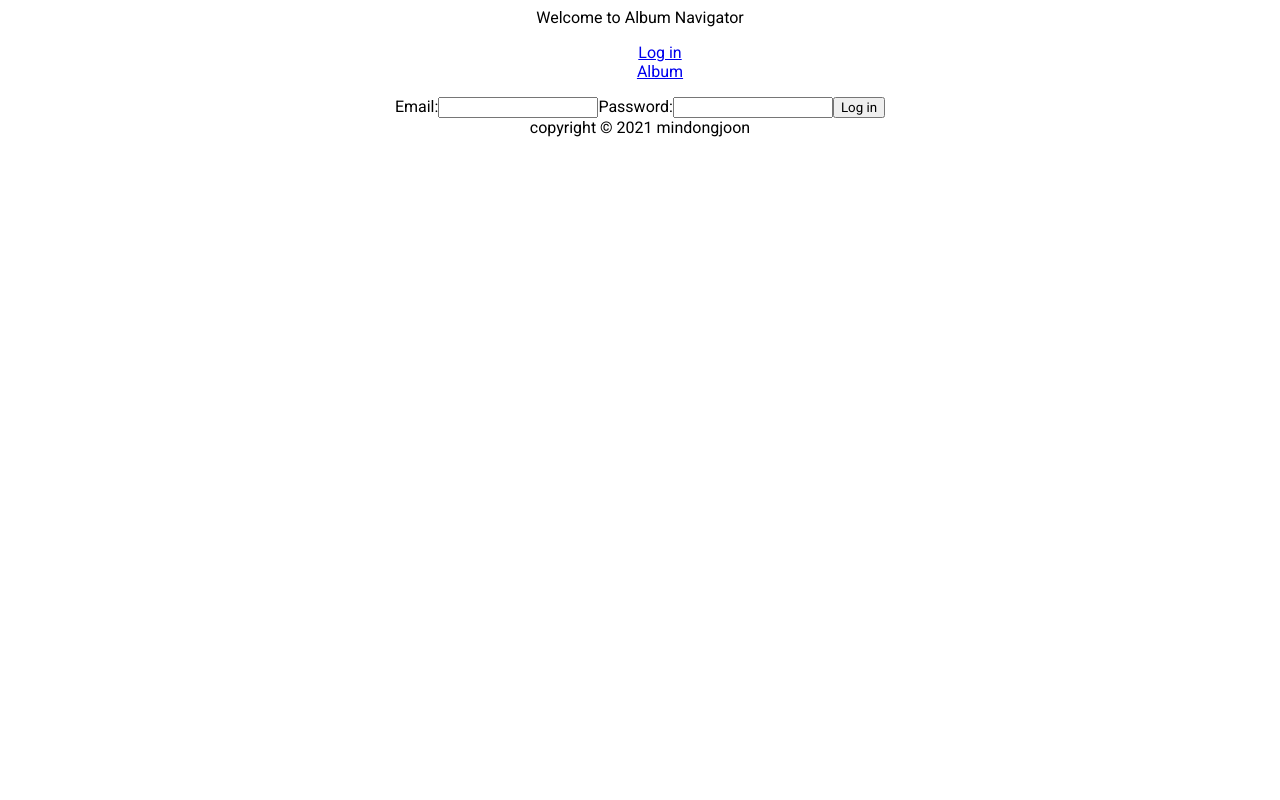
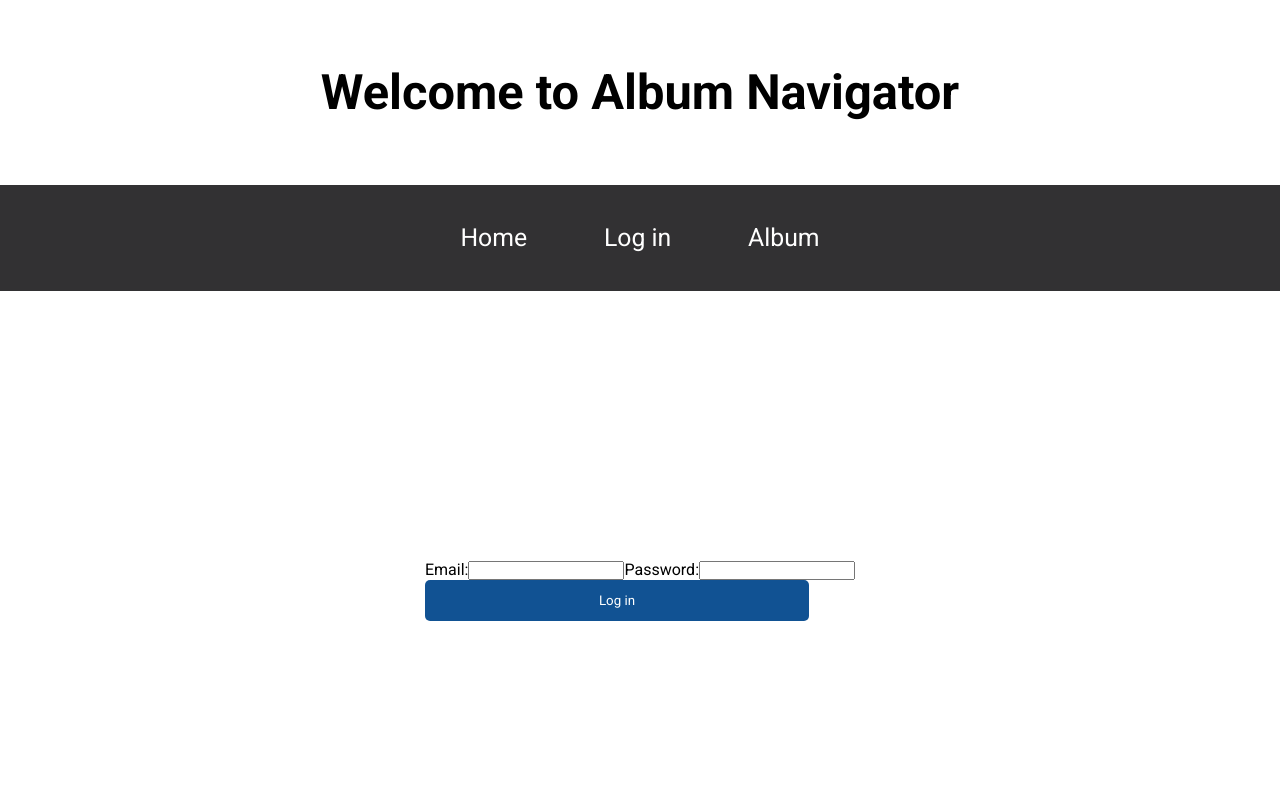
Before and after one commit to djmin43/album_navigator, a React (Create React App) app in the folder client/: page /auth in a window 1280 px wide. Shown: the top 800 px of the page. Built offline with nearby package versions, Linux system fonts and the light colour scheme.

Commit message:
css progress on auth.

```diff
--- a/client/src/App.css
+++ b/client/src/App.css
@@ -3,6 +3,8 @@
 
 * {
     box-sizing: border-box;
+    margin: 0;
+    padding: 0;
     text-align: center;
     font-family: Roboto;
 }
@@ -26,14 +28,73 @@ p {
 }
 
 span {
-    font-size: calc(8px + 1vw)
+    font-size: calc(8px + 1vw);
+    font-weight: 200;
 }
 
 small {
-    font-size: calc(4px + 1vw)
+    font-size: calc(4px + 1vw);
 }
 
 /* NAVBAR */
+
+.navbar nav {
+    padding: 3vw;
+    background-color: #323133;
+}
+
 ul {
     list-style-type: none;
+    display: flex;
+    justify-content: center;
+    align-items: center;
+    flex-direction: row;
+
 }
+
+.navbar nav ul li {
+    display: inline;
+    margin:0 3vw;
+    text-decoration: none;
+    font-size: calc(12px + 1vw);
+
+}
+
+.navbar nav ul a {
+    text-decoration: none;
+    color: #fff;
+
+}
+
+.navbar nav ul a:visited {
+    text-decoration: none;
+    color: #fff;
+}
+
+/* FOOTER */
+.footer {
+    height: 25vh;
+    padding: 2vw;
+    color: #fff;
+    background-color: #323133
+}
+
+/* HEADER */
+.header {
+    padding: 5vw;
+
+}
+
+/* HOME */
+.home {
+    height: 100vh;
+    padding: 5vw;
+}
+
+.home img {
+    display: block;
+    margin-left: auto;
+    margin-right: auto;
+    width: 50%;
+    box-shadow: rgba(50, 50, 93, 0.25) 0px 6px 12px -2px, rgba(0, 0, 0, 0.3) 0px 3px 7px -3px;
+}
--- a/client/src/App.tsx
+++ b/client/src/App.tsx
@@ -9,6 +9,7 @@ import {
 } from "react-router-dom";import './App.css';
 import Header from './comps/Header'
 import Footer from './comps/Footer'
+import Home from './comps/Home'
 
 function App() {
   return (
@@ -16,6 +17,9 @@ function App() {
         <Header />
         <Navbar />
         <Switch>
+        <Route exact path="/">
+            <Home />
+          </Route>
           <Route exact path="/auth">
             <Authentication />
           </Route>
--- a/client/src/comps/Footer.tsx
+++ b/client/src/comps/Footer.tsx
@@ -2,9 +2,15 @@ import React from 'react'
 
 const Footer = () => {
     return (
-        <div>
-            copyright &copy; 2021
-            mindongjoon
+        <div className="footer">
+            <span>
+            copyright &copy; 2021 mindongjoon
+            <br/>
+            github: <i>https://github.com/djmin43</i>
+            <br/>
+            blog: <i>https://dj-min43.medium.com/</i>
+            </span>
+
         </div>
     )
 }
--- a/client/src/comps/Header.tsx
+++ b/client/src/comps/Header.tsx
@@ -2,8 +2,10 @@ import React from 'react'
 
 const Header = () => {
     return (
-        <div>
-            Welcome to Album Navigator
+        <div className="header">
+            <h2>
+                Welcome to Album Navigator
+            </h2>
         </div>
     )
 }
--- /dev/null
+++ b/client/src/comps/Home.tsx
@@ -0,0 +1,13 @@
+import React from 'react'
+import elephant from '../images/elephants.jpg'
+
+const Home = () => {
+    return (
+        <div className="home">
+            <img src={elephant} alt="elephants"/>
+            <h4><i>Life is short. Go out and explore the nature!</i></h4>
+        </div>
+    )
+}
+
+export default Home
--- a/client/src/comps/Navbar.tsx
+++ b/client/src/comps/Navbar.tsx
@@ -8,9 +8,12 @@ import {
 
 const Navbar = () => {
     return (
-        <div>
-            <nav>
+        <div className="navbar">
+            <nav >
                 <ul>
+                    <li>
+                        <Link to="/">Home</Link>
+                    </li>
                     <li>
                         <Link to="/auth">Log in</Link>
                     </li>
--- a/client/src/comps/album/Album.tsx
+++ b/client/src/comps/album/Album.tsx
@@ -46,8 +46,8 @@ const Album = () => {
     }, [])
 
     return (
-        <div>
-            <h1>Album</h1>
+        <div className="album">
+            <h2>album</h2>
             <CurrentPosts posts={posts} deleteItem={deleteItem} currentPage={currentPage} />
             <Pagination currentPage={currentPage} maxPageNumber={maxPageNumber} paginate={paginate}/>
         </div>
--- a/client/src/comps/auth/Authentication.tsx
+++ b/client/src/comps/auth/Authentication.tsx
@@ -1,12 +1,12 @@
 import LoginForm from './LoginForm'
 import Logout from './Logout'
 import Cookies from 'js-cookie'
-
+import '../../styles/Auth.css'
 
 const Authentication = () => {
 
     return (
-        <div>
+        <div className="auth">
             {Cookies.get('member') === 'success' ?
             <div>
                 <h1>Welcome member!</h1>
--- a/client/src/comps/auth/LoginForm.tsx
+++ b/client/src/comps/auth/LoginForm.tsx
@@ -62,7 +62,7 @@ const LoginForm = () => {
 
 
     return (
-        <div>
+        <div className="auth-form">
             <form onSubmit={handleSubmit}>
                 <label>Email:
                     <input name="email" type="text" value={userAuth.email} onChange={handleChange}></input>
--- a/client/src/styles/Album.css
+++ b/client/src/styles/Album.css
@@ -1,6 +1,11 @@
+/* ALBUM */
+
+.album {
+    padding: 8vw 0;
+
+}
 
 /* POSTS */
-
 .album-container {
     display: flex;
     flex-wrap: wrap;
@@ -12,21 +17,34 @@
     flex: 1 1 0;
     padding-bottom: 1vw;
     margin: 1vw;
+    background-color: #fff;
     box-shadow: rgba(0, 0, 0, 0.16) 0px 1px 4px;
     border-radius: 10px;
 }
 
-
 .post img {
     object-fit: contain;
     width: 100%;
-    border-radius: 10px;
+    border-radius: 5px;
 }
 
 .post button{
-    width: 100%;
+    width: 95%;
     border: none;
     padding: 1vw;
     color: #fff;
-    background-color: #FF2367;
+    background-color: #9a0036;
+    border-radius: 5px;
 }
+
+/* PAGINATION */
+.pagination button {
+    box-shadow: rgba(0, 0, 0, 0.16) 0px 1px 4px;
+    color: #fff;
+    width: 30px;
+    height: 30px;
+    border-radius: 5px;
+    margin: 0.3vw;
+    border: none;
+    background-color: #1976d2
+}
--- /dev/null
+++ b/client/src/styles/Auth.css
@@ -0,0 +1,22 @@
+.auth {
+    height: 75vh;
+    padding: 5vw;
+    display: flex;
+    justify-content: center;
+    align-items: center;
+}
+
+
+.auth button{
+    display: block;
+    width: 30vw;
+    border: none;
+    padding: 1vw;
+    color: #fff;
+    background-color: #115293;
+    border-radius: 5px;
+}
+
+.auth-form {
+
+}
```
Also changed, not shown: 1 other file (tests, documents, lock files or other folders).
